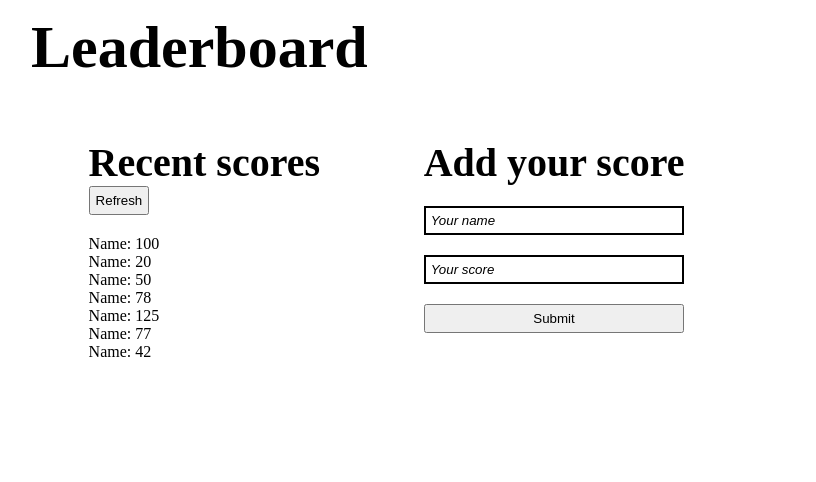
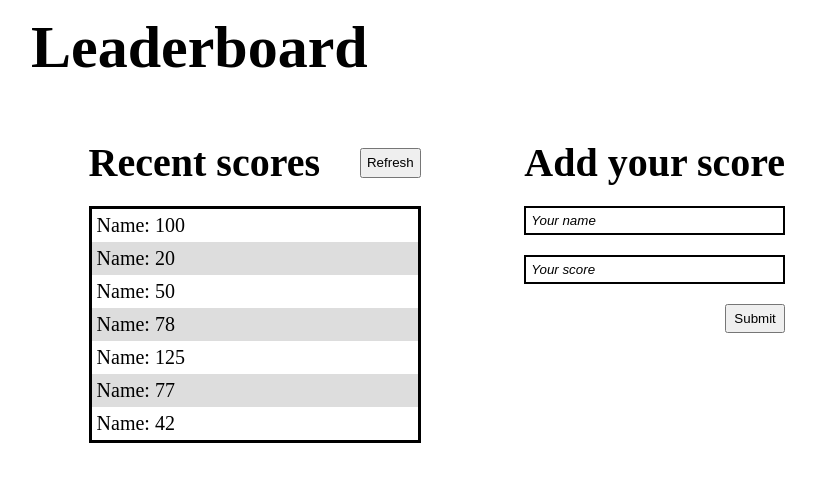
Before and after one commit to hajnaloltyan/leaderboard, a website built with webpack: page src/index.html in a window 1280 px wide. Shown: the whole page, without its empty margins (33-849 px from the left). Built offline with nearby package versions, Linux system fonts and the light colour scheme.

Commit message:
Finish adding styles to match given layout

```diff
--- a/src/index.css
+++ b/src/index.css
@@ -39,7 +39,7 @@ input {
 }
 
 .page {
-  margin: 1% 5%
+  margin: 1% 5%;
 }
 
 .content {
@@ -53,3 +53,31 @@ input {
   flex-direction: column;
   gap: 20px;
 }
+
+.wrapper {
+  display: flex;
+  gap: 40px;
+  align-items: center;
+}
+
+.scores-table {
+  border: 3px solid #000;
+}
+
+.score-details {
+  font-size: 20px;
+  padding: 5px;
+}
+
+.grey-bg {
+  background-color: #ddd;
+}
+
+.refreshBtn {
+  height: 30px;
+}
+
+.submitBtn {
+  width: 60px;
+  align-self: flex-end;
+}
--- a/src/index.html
+++ b/src/index.html
@@ -14,7 +14,7 @@
       <div class="recent-scores flex-column">
         <div class="wrapper">
           <h2>Recent scores</h2>
-          <button type="button">Refresh</button>
+          <button type="button" class="refreshBtn">Refresh</button>
         </div>
 
         <ul class="scores-table"></ul>
@@ -24,7 +24,7 @@
         <h2>Add your score</h2>
         <input type="text" name="name" placeholder="Your name" required>
         <input type="text" name="score" placeholder="Your score" required>
-        <button type="submit">Submit</button>
+        <button type="submit" class="submitBtn">Submit</button>
       </form>
     </main>
   </body>
--- a/src/modules/displayScores.js
+++ b/src/modules/displayScores.js
@@ -4,9 +4,13 @@ const displayScores = () => {
   const scoresTable = document.querySelector('.scores-table');
   scoresTable.innerHTML = '';
 
-  scoresData.forEach(({ name, score }) => {
+  scoresData.forEach(({ id, name, score }) => {
     const scoreItem = document.createElement('li');
     scoreItem.classList.add('score-details');
+
+    if (id % 2 === 1) {
+      scoreItem.classList.add('grey-bg');
+    }
 
     scoreItem.innerHTML = `
       <p>${name}: ${score}</p>
--- a/src/modules/scores.js
+++ b/src/modules/scores.js
@@ -5,32 +5,32 @@ const scoresData = [
     score: 100,
   },
   {
-    id: 0,
+    id: 1,
     name: 'Name',
     score: 20,
   },
   {
-    id: 0,
+    id: 2,
     name: 'Name',
     score: 50,
   },
   {
-    id: 0,
+    id: 3,
     name: 'Name',
     score: 78,
   },
   {
-    id: 0,
+    id: 4,
     name: 'Name',
     score: 125,
   },
   {
-    id: 0,
+    id: 5,
     name: 'Name',
     score: 77,
   },
   {
-    id: 0,
+    id: 6,
     name: 'Name',
     score: 42,
   },
```
